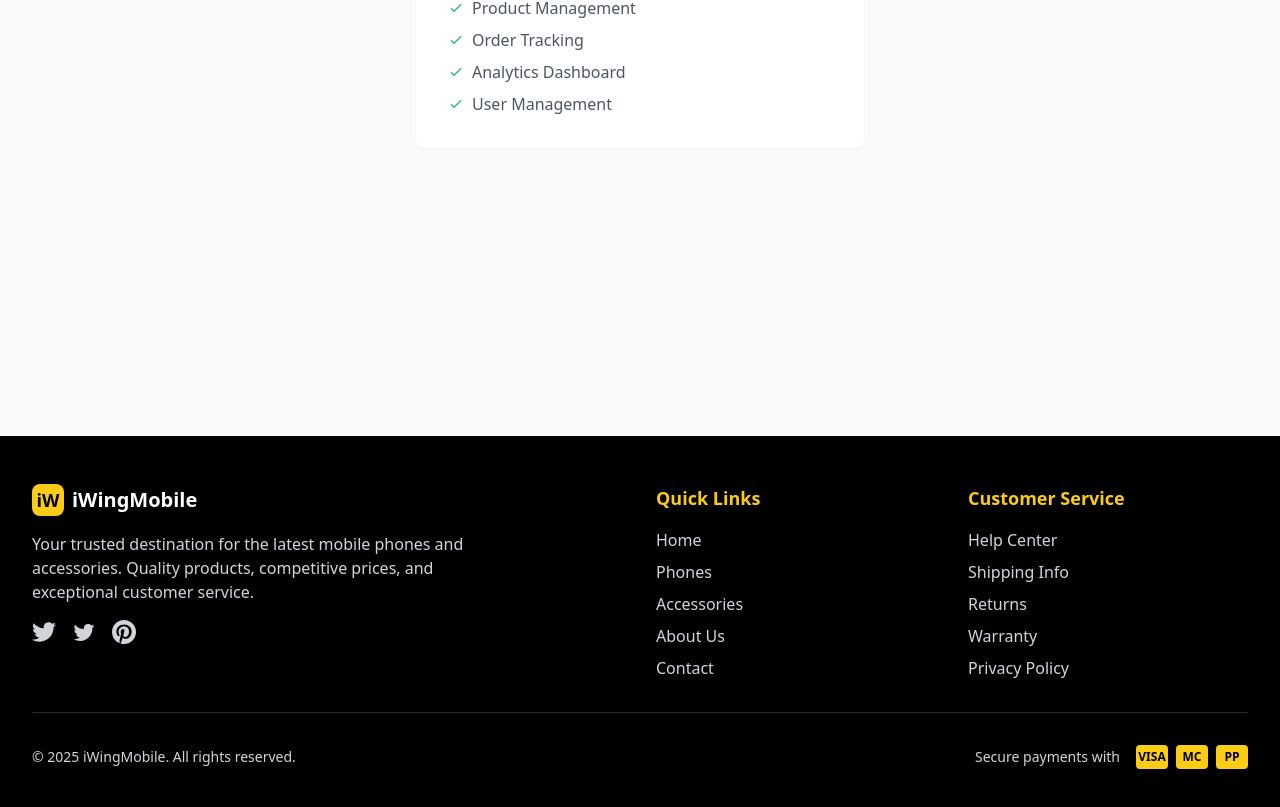
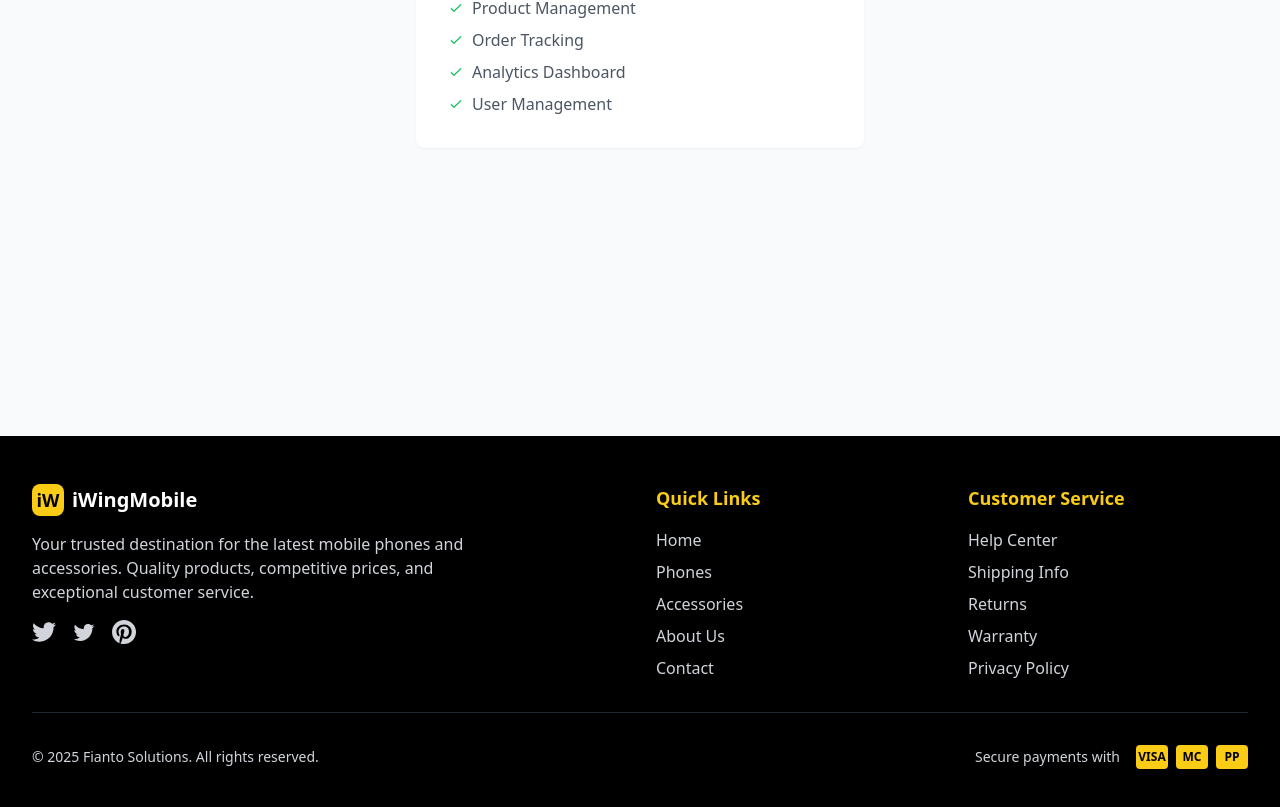
Before and after one commit to Ranul01/iWingMobile, a React (Create React App) app in the folder frontend/: page /admin in a window 1280 px wide. Shown: the part 429-1236 px from the top of the page. Built offline with nearby package versions, Linux system fonts and the light colour scheme.

Commit message:
Update footer copyright to reflect new company name

```diff
--- a/frontend/src/components/Footer.jsx
+++ b/frontend/src/components/Footer.jsx
@@ -179,7 +179,7 @@ const Footer = () => {
         {/* Bottom Bar */}
         <div className="border-t border-gray-800 mt-8 pt-8 flex flex-col md:flex-row justify-between items-center">
           <p className="text-gray-300 text-sm">
-            © {currentYear} iWingMobile. All rights reserved.
+            © {currentYear} Fianto Solutions. All rights reserved.
           </p>
           <div className="flex items-center space-x-4 mt-4 md:mt-0">
             <span className="text-gray-300 text-sm">Secure payments with</span>
```
